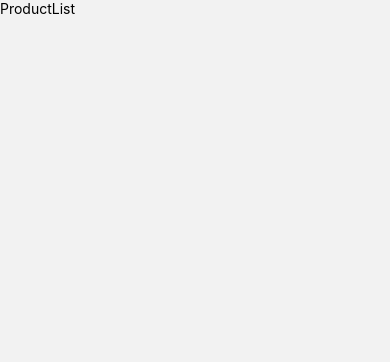
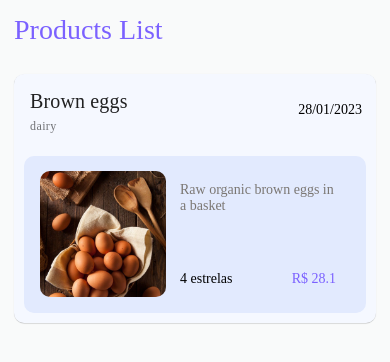
Before and after one commit to pedrobadm7/coodesh-challenge, a React Native app: screen / in a window 390 px wide. Shown: the top 362 px of the page. Built offline with nearby package versions, Linux system fonts and the light colour scheme.

Commit message:
Style product-list

```diff
--- a/App.tsx
+++ b/App.tsx
@@ -1,12 +1,17 @@
 import { AppNavigation } from './src/core/navigation/AppRouting';
 import {Provider as ThemeProvider} from 'react-native-paper';
-import { PRODUCT_LIST_PAPER_THEME } from './src/styles/themes';
+import {  PRODUCT_LIST_PAPER_THEME } from './src/styles/themes';
+import { StatusBar } from 'react-native';
 
 function App() {
   return (
     <ThemeProvider theme={PRODUCT_LIST_PAPER_THEME}>
+      <StatusBar
+        barStyle='dark-content'
+      />
       <AppNavigation />
     </ThemeProvider>
+
   );
 }
 
--- a/src/views/Lists/product-list/index.tsx
+++ b/src/views/Lists/product-list/index.tsx
@@ -1,11 +1,63 @@
-import { Text, View } from 'react-native';
+/* eslint-disable @typescript-eslint/no-var-requires */
+import {  Card, Text } from 'react-native-paper';
+import { COLOR,  DEFAULT_BORDER_RADIUS, FONT_FAMILY_BOLD, SPACING } from '../../../styles/themes';
+import * as S from './styles';
+import { Product } from '../../../models/Product';
+
+const product = {
+  title: 'Brown eggs',
+  type: 'dairy',
+  description: 'Raw organic brown eggs in a basket',
+  filename: '0.jpg',
+  height: 600,
+  width: 400,
+  price: 28.1,
+  rating: 4,
+} satisfies Product;
+
+const image0 = require('../../../assets/images/0.jpg');
 
 export function ProductList() {
   return (
-    <View>
-      <Text>
-        ProductList
-      </Text>
-    </View>
+    <S.Container>
+      <S.Header>
+        <S.HeaderTitle>
+        Products List
+        </S.HeaderTitle>
+      </S.Header>
+
+      <S.CardContainer>
+        <Card style={{backgroundColor: COLOR.PRIMARY_100}}>
+          <S.CardTitleContainer>
+            <Card.Title
+              style={{width: '70%'}}
+              title={product.title} subtitle={product.type}/>
+            <Text style={{margin: SPACING.S1}}>28/01/2023</Text>
+          </S.CardTitleContainer>
+
+
+          <Card.Content style={{
+            flexDirection: 'row',
+            backgroundColor: COLOR.PRIMARY_200,
+            margin: 10,
+            paddingTop: 15,
+            borderRadius: DEFAULT_BORDER_RADIUS
+          }}>
+            <S.ProductImage
+              source={image0}
+            />
+            <S.CardDetails>
+              <Text style={{color: COLOR.GRAY_800}}>{product.description}</Text>
+
+              <S.RatingAndPriceContainer>
+                <Text>{product.rating} estrelas</Text>
+                <Text style={{color: COLOR.PURPLE_500, fontFamily: FONT_FAMILY_BOLD}}>R$ {product.price}</Text>
+              </S.RatingAndPriceContainer>
+            </S.CardDetails>
+          </Card.Content>
+
+        </Card>
+      </S.CardContainer>
+    </S.Container>
   );
 }
--- /dev/null
+++ b/src/views/Lists/product-list/styles.ts
@@ -0,0 +1,59 @@
+import {Platform, StatusBar} from 'react-native';
+import {Image} from 'react-native';
+import {Text} from 'react-native-paper';
+import styled from 'styled-components/native';
+import {
+  COLOR,
+  DEFAULT_BORDER_RADIUS,
+  FONT_FAMILY_BLACK,
+  SPACING,
+} from '../../../styles/themes';
+
+const isAndroid = Platform.OS === 'android';
+
+export const Container = styled.SafeAreaView`
+  flex: 1;
+  margin-top: ${isAndroid ? `${StatusBar.currentHeight}px` : '0'};
+  background-color: ${COLOR.BACKGROUND_COLOR};
+`;
+
+export const Header = styled.View`
+  margin: ${SPACING.S1}px;
+`;
+
+export const HeaderTitle = styled(Text)`
+  color: ${COLOR.PURPLE_500};
+  font-family: ${FONT_FAMILY_BLACK};
+  font-size: ${SPACING.S2}px;
+`;
+
+export const CardTitleContainer = styled.View`
+  flex-direction: row;
+  align-items: center;
+  justify-content: space-between;
+`;
+
+export const CardContainer = styled.View`
+  margin: ${SPACING.S1}px;
+  border-radius: ${DEFAULT_BORDER_RADIUS}px;
+`;
+
+export const ProductImage = styled(Image)`
+  width: ${SPACING.S9}px;
+  height: ${SPACING.S9}px;
+  border-radius: ${DEFAULT_BORDER_RADIUS}px;
+`;
+
+export const CardDetails = styled.View`
+  flex: 1;
+  padding: ${SPACING.S0_75}px;
+  margin: 0 ${SPACING.S0_25}px;
+  justify-content: space-between;
+
+  border-radius: ${DEFAULT_BORDER_RADIUS}px;
+`;
+
+export const RatingAndPriceContainer = styled.View`
+  flex-direction: row;
+  justify-content: space-between;
+`;
```
